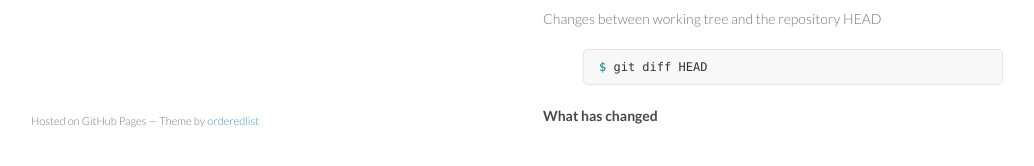
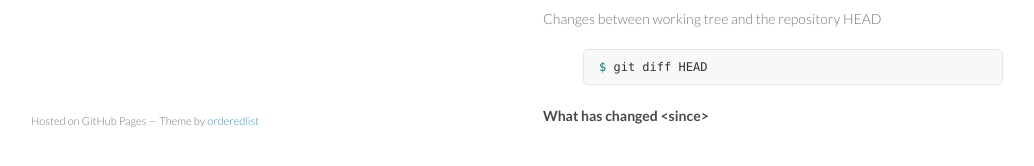
Before and after one commit to rinkkasatiainen/git, a Jekyll site: the page built from pages/git/show-me-history.md, in a window 1280 px wide. Shown: the part 700-866 px from the top of the page, without its empty margins (27-1061 px from the left). Built offline with Jekyll 4.4.1, drawn with Linux system fonts in a browser that asks for light colours.

Commit message:
fixing HTML tag usage

```diff
--- a/pages/git/show-me-history.md
+++ b/pages/git/show-me-history.md
@@ -46,4 +46,4 @@ $ git diff HEAD
 {% endhighlight %}
 
 
-#### What has changed <since>
+#### What has changed &lt;since&gt;
```
